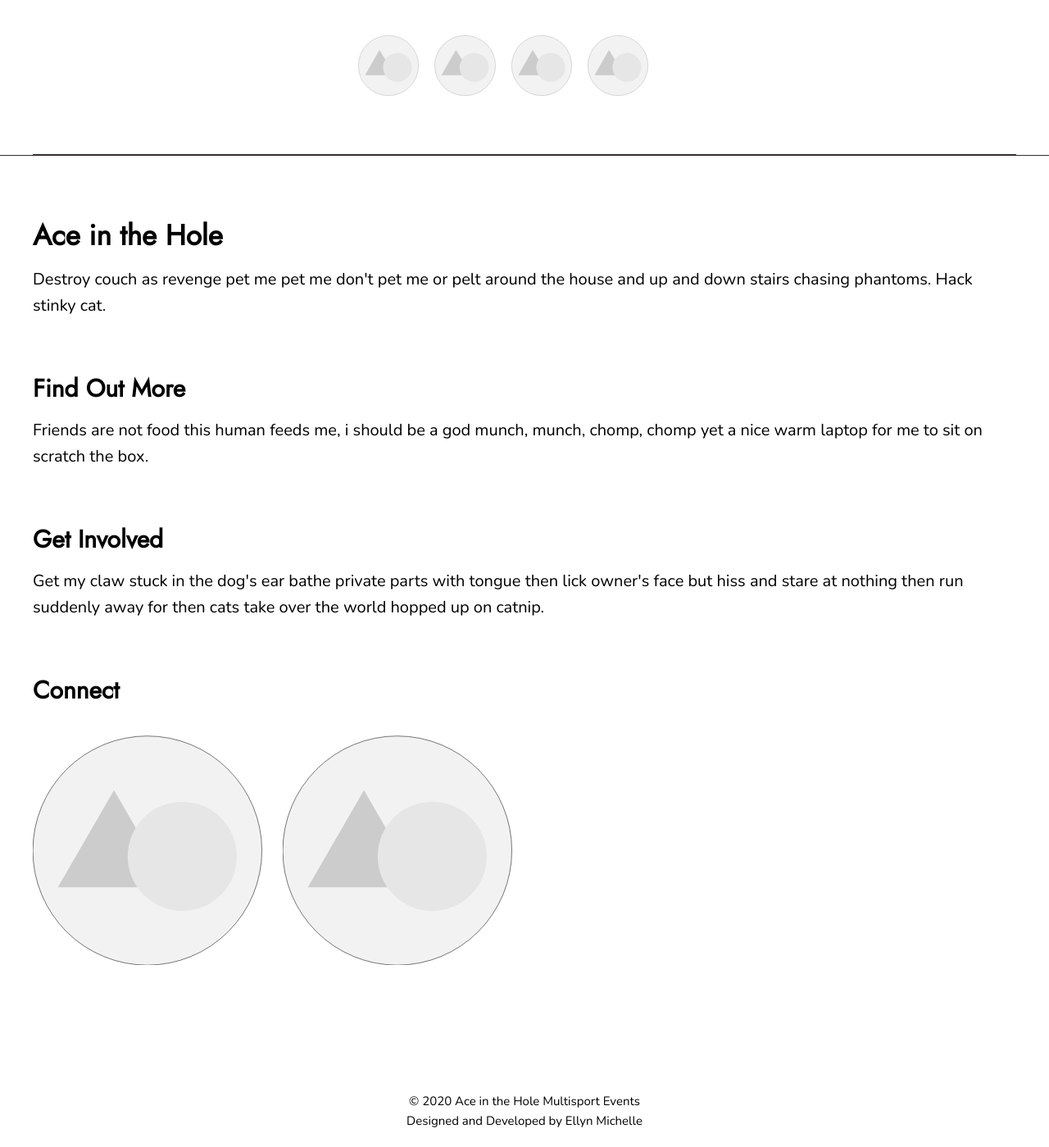
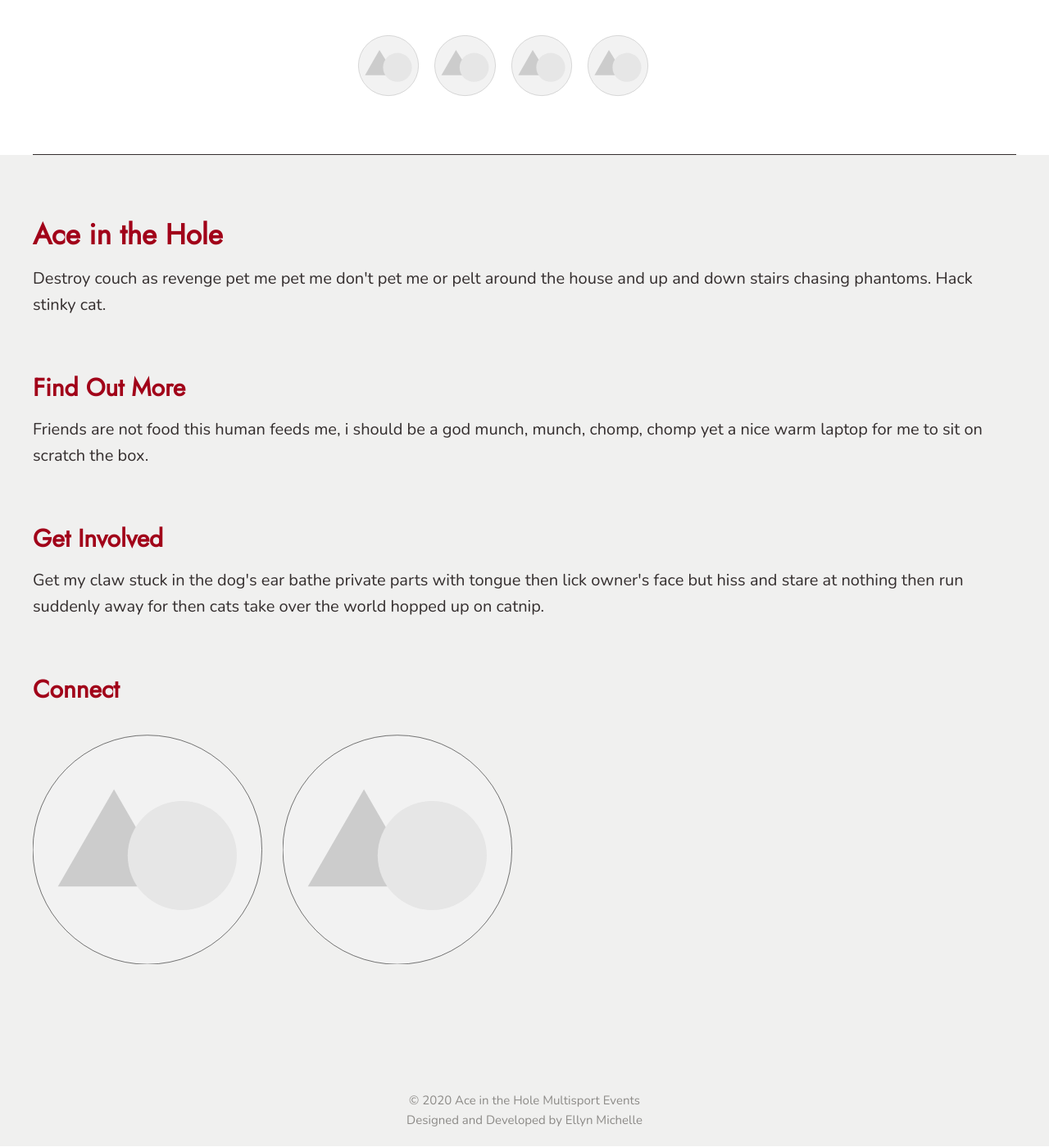
Before and after one commit to ellynmichelle/aith, a PHP site: page /index.php in a window 1280 px wide. Shown: the part 3946-5345 px from the top of the page at 82% size. Run offline with PHP 8.4, Linux system fonts and the light colour scheme; some libraries are stand-ins or nearby versions.

Commit message:
Color styling to footer
Added color styling to footer

```diff
--- a/styles/palette.less
+++ b/styles/palette.less
@@ -21,6 +21,7 @@
 @darkenColor3: darken(@color3, 10%);
 @darkenColor4: darken(@color4, 20%);
 @darkenColor5: darken(@color5, 20%);
+@darkenDarkColor: darken(@darkColor, 10%);
 @darkenGreyColor: darken(@greyColor, 20%);
 
 @lightenColor1: lighten(@color1, 20%);
--- a/styles/style.css
+++ b/styles/style.css
@@ -130,7 +130,8 @@
   padding-bottom: 1rem;
 }
 body footer {
-  border-top: 1px solid #342e2e;
+  background-color: #f0f0ef;
+  color: #342e2e;
   padding-top: 4rem;
 }
 body footer article {
@@ -138,6 +139,7 @@
 }
 body footer article h1,
 body footer article h2 {
+  color: #a10219;
   padding-bottom: 1rem;
   text-align: left;
 }
@@ -153,6 +155,7 @@
   font-size: .75rem;
 }
 body footer small p {
+  color: #8c8a87;
   padding-top: 4rem;
   text-align: center;
 }
--- a/styles/style.less
+++ b/styles/style.less
@@ -115,11 +115,13 @@
         }
     }
     footer {
-        border-top: 1px solid @darkColor;
+        background-color: @lightenGreyColor;
+        color: @darkColor;
         padding-top: 4rem;
         article {
             padding-bottom: 2.5rem;
             h1, h2 {
+                color: @color2;
                 padding-bottom: 1rem;
                 text-align: left;
             }
@@ -135,6 +137,7 @@
         small {
             font-size: .75rem;
             p {
+                color: @darkenGreyColor;;
                 padding-top: 4rem;
                 text-align: center;
             }
```
